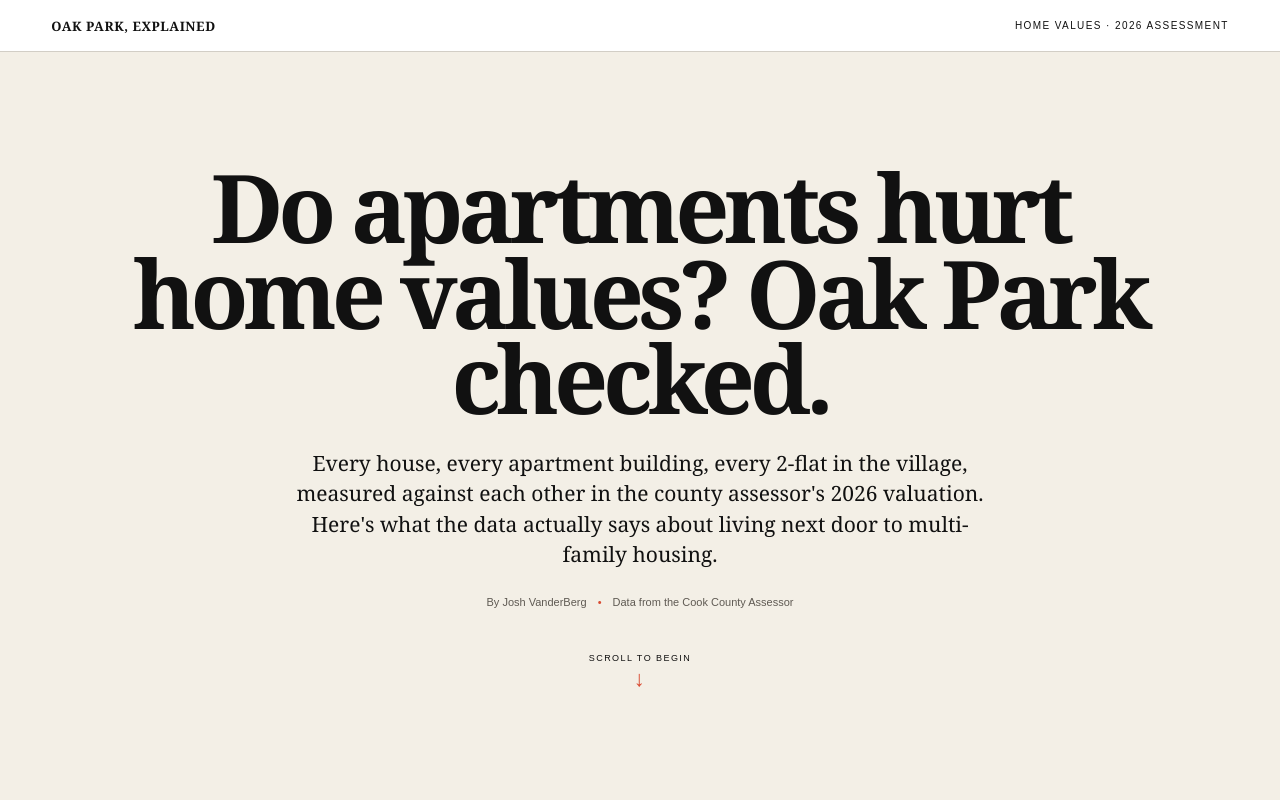
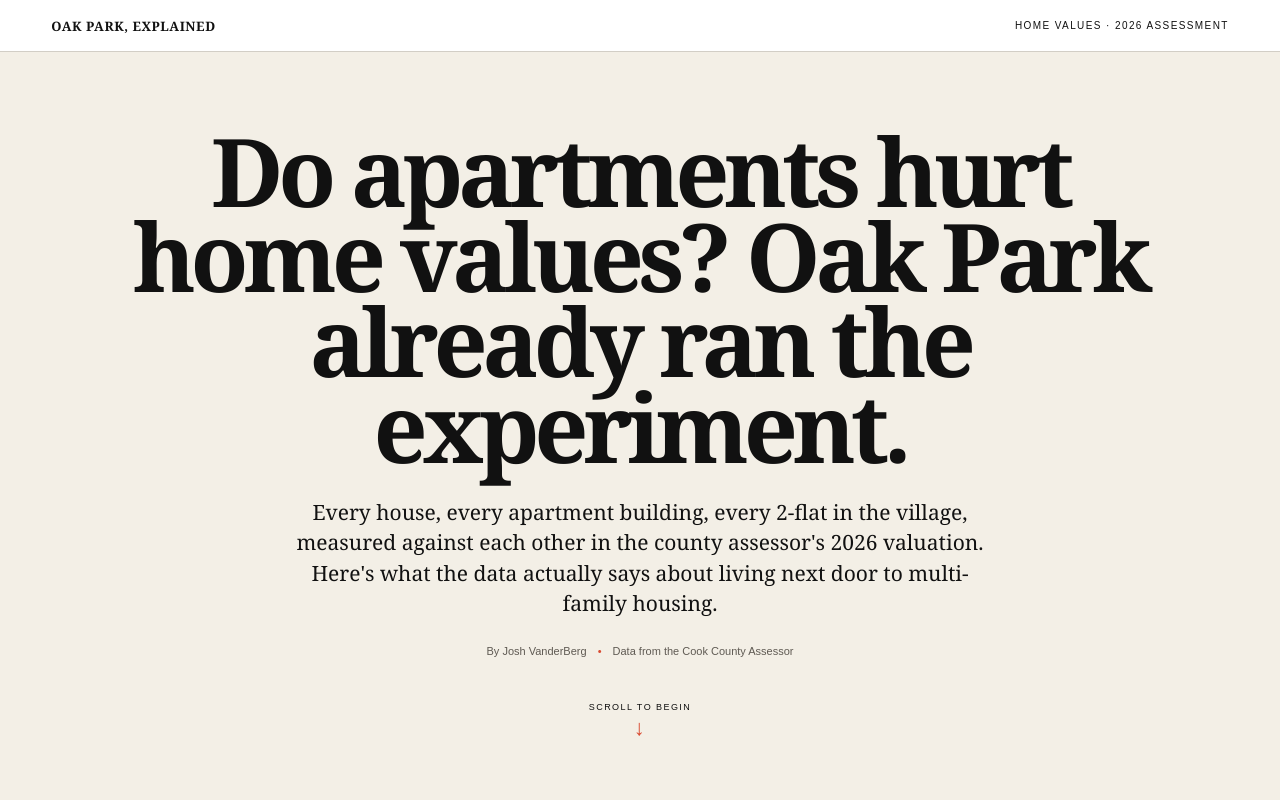
Before and after one commit to jvanderberg/proximity-explainer, a Next.js app: page / in a window 1280 px wide. Shown: the top 800 px of the page. Built offline with nearby package versions, Linux system fonts and the light colour scheme.

Commit message:
New hero headline: Oak Park already ran the experiment

```diff
--- a/app/layout.tsx
+++ b/app/layout.tsx
@@ -3,7 +3,7 @@ import "./globals.css";
 
 export const metadata: Metadata = {
   metadataBase: new URL("https://jvanderberg.github.io/proximity-explainer/"),
-  title: "Do Apartments Hurt Home Values? Oak Park Checked.",
+  title: "Do Apartments Hurt Home Values? Oak Park Already Ran the Experiment.",
   description:
     "A visual walk through every house and every multi-family building in Oak Park, Illinois, and what the data says about apartments and property values.",
   icons: {
@@ -11,7 +11,7 @@ export const metadata: Metadata = {
     shortcut: "/favicon.svg",
   },
   openGraph: {
-    title: "Do apartments hurt home values? Oak Park checked.",
+    title: "Do apartments hurt home values? Oak Park already ran the experiment.",
     description:
       "Houses next to mid-block apartment buildings are worth the same as identical houses two blocks away. A scroll-through of the data and the method.",
     url: "/",
@@ -20,7 +20,7 @@ export const metadata: Metadata = {
   },
   twitter: {
     card: "summary",
-    title: "Do apartments hurt home values? Oak Park checked.",
+    title: "Do apartments hurt home values? Oak Park already ran the experiment.",
     description:
       "Houses next to mid-block apartment buildings are worth the same as identical houses two blocks away. A scroll-through of the data and the method.",
   },
--- a/app/page.tsx
+++ b/app/page.tsx
@@ -366,7 +366,7 @@ export default function Home() {
 
       <section className="hero" id="top">
         <div className="hero-copy">
-          <h1>Do apartments hurt home values? Oak Park checked.</h1>
+          <h1>Do apartments hurt home values? Oak Park already ran the experiment.</h1>
           <p className="dek">
             {`Every house, every apartment building, every 2-flat in the village, measured against each other in the county assessor's ${D.year} valuation. Here's what the data actually says about living next door to multi-family housing.`}
           </p>
```
